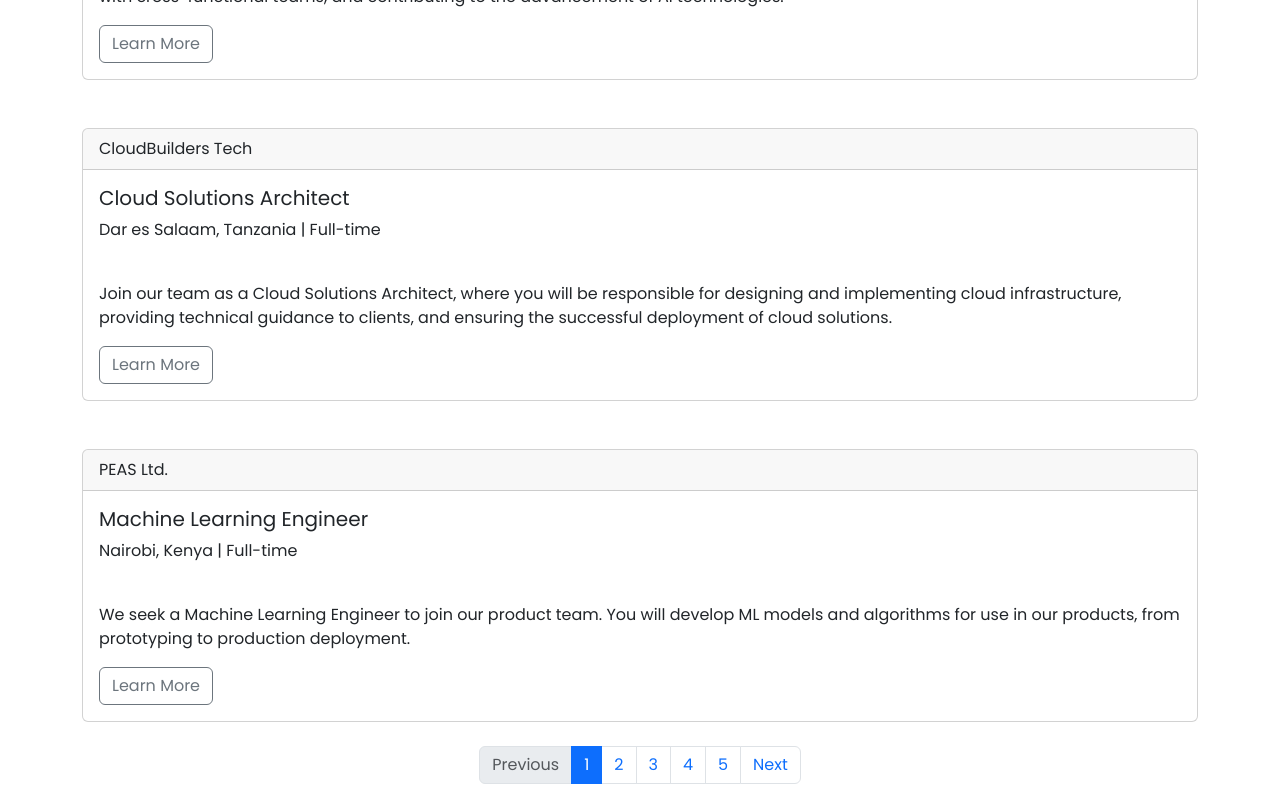
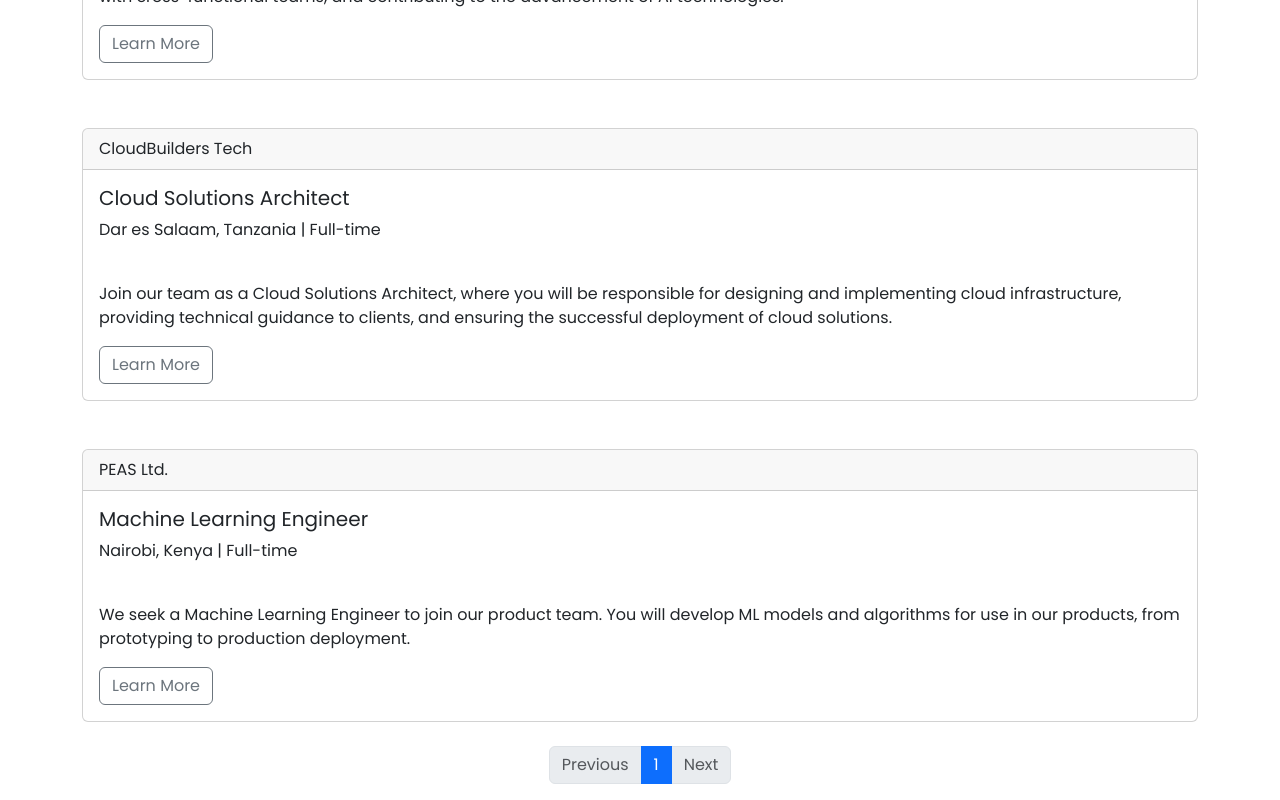
Before and after one commit to Ronyonka/Iko-Kazi, an Angular app: page / in a window 1280 px wide. Shown: the part 1655-2455 px from the top of the page. Built offline with nearby package versions, Linux system fonts and the light colour scheme.

Commit message:
solved pagination issue when searching

```diff
--- a/src/app/components/listings/listings.component.html
+++ b/src/app/components/listings/listings.component.html
@@ -84,11 +84,14 @@
   }
 
 }
-<app-pagination
+@if(!hidePagination){
+  <app-pagination
   [totalItems]="totalItems"
   [itemsPerPage]="itemsPerPage"
   [currentPage]="currentPage"
   (onClick)="changePage($event)"
   ></app-pagination>
+}
+
 
 </div>
--- a/src/app/components/listings/listings.component.ts
+++ b/src/app/components/listings/listings.component.ts
@@ -19,6 +19,7 @@
     itemsPerPage = 7;
     currentPage= 1;
     totalItems = 7;
+    hidePagination=false;
     jobs: any[] = [];
     jobsService: JobsService = inject(JobsService);
     // Filters
@@ -65,15 +66,17 @@
 
       if (this.locationFilter) {
         filteredJobs = filteredJobs.filter(job => job.city === this.locationFilter);
+        this.itemsPerPage = filteredJobs.length
       }
       if (this.jobTypeFilter){
         filteredJobs =  filteredJobs.filter(job => job.jobType === this.jobTypeFilter);
+        this.itemsPerPage = filteredJobs.length
       }
       if (this.companyNameFilter) {
         filteredJobs = filteredJobs.filter(job => job.companyName === this.companyNameFilter);
+        this.itemsPerPage = filteredJobs.length
       }
 
-      this.totalItems = filteredJobs.length;
       const start = (this.currentPage -1)* (this.itemsPerPage)
       const end = start + this.itemsPerPage
 
@@ -83,6 +86,8 @@
 
     onSearchTextEntered(searchValue: string){
       this.searchText = searchValue;
+      this.itemsPerPage = this.jobs.length
+      this.hidePagination = true;
       // console.log(this.searchText);
     }
     changePage(page: number){
```
